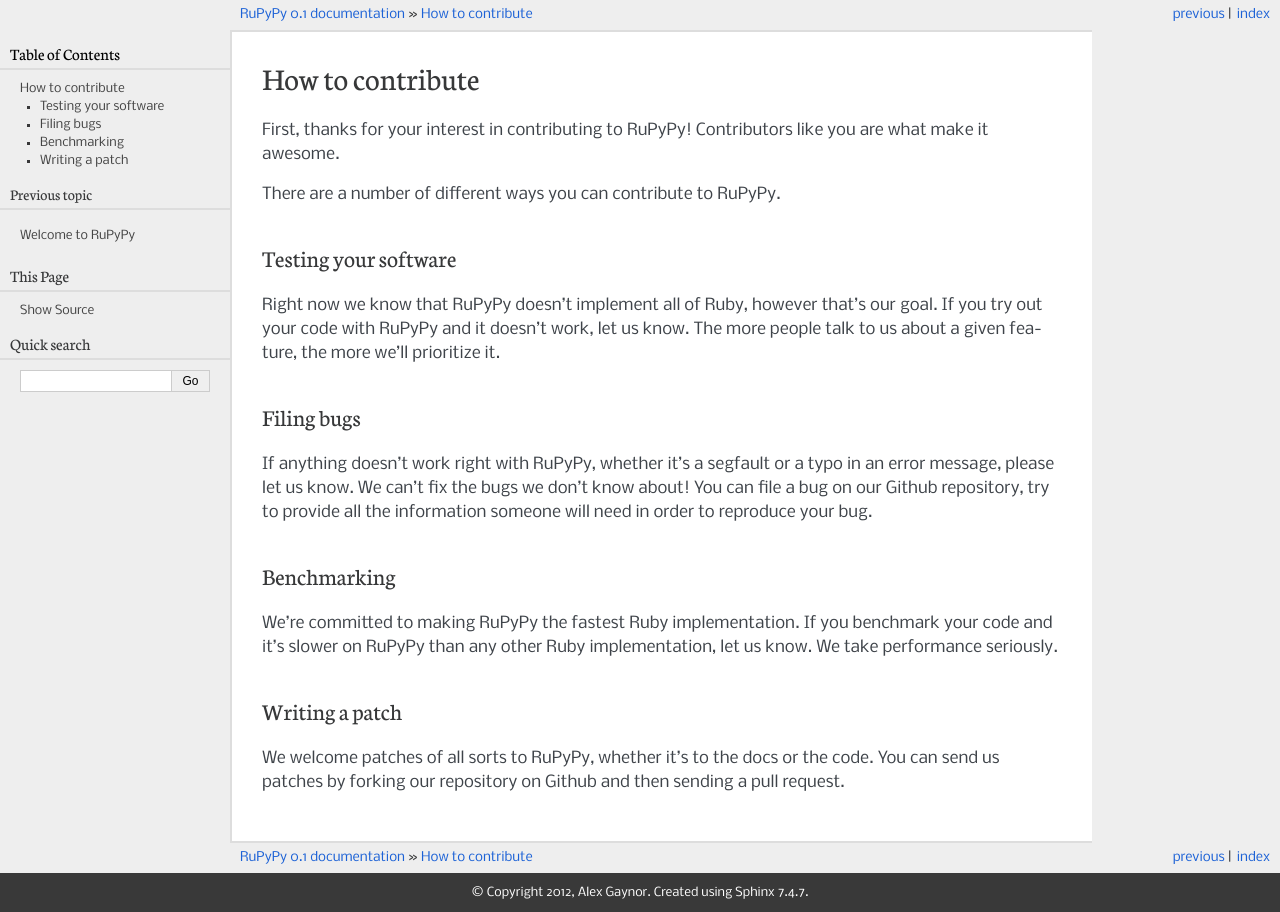
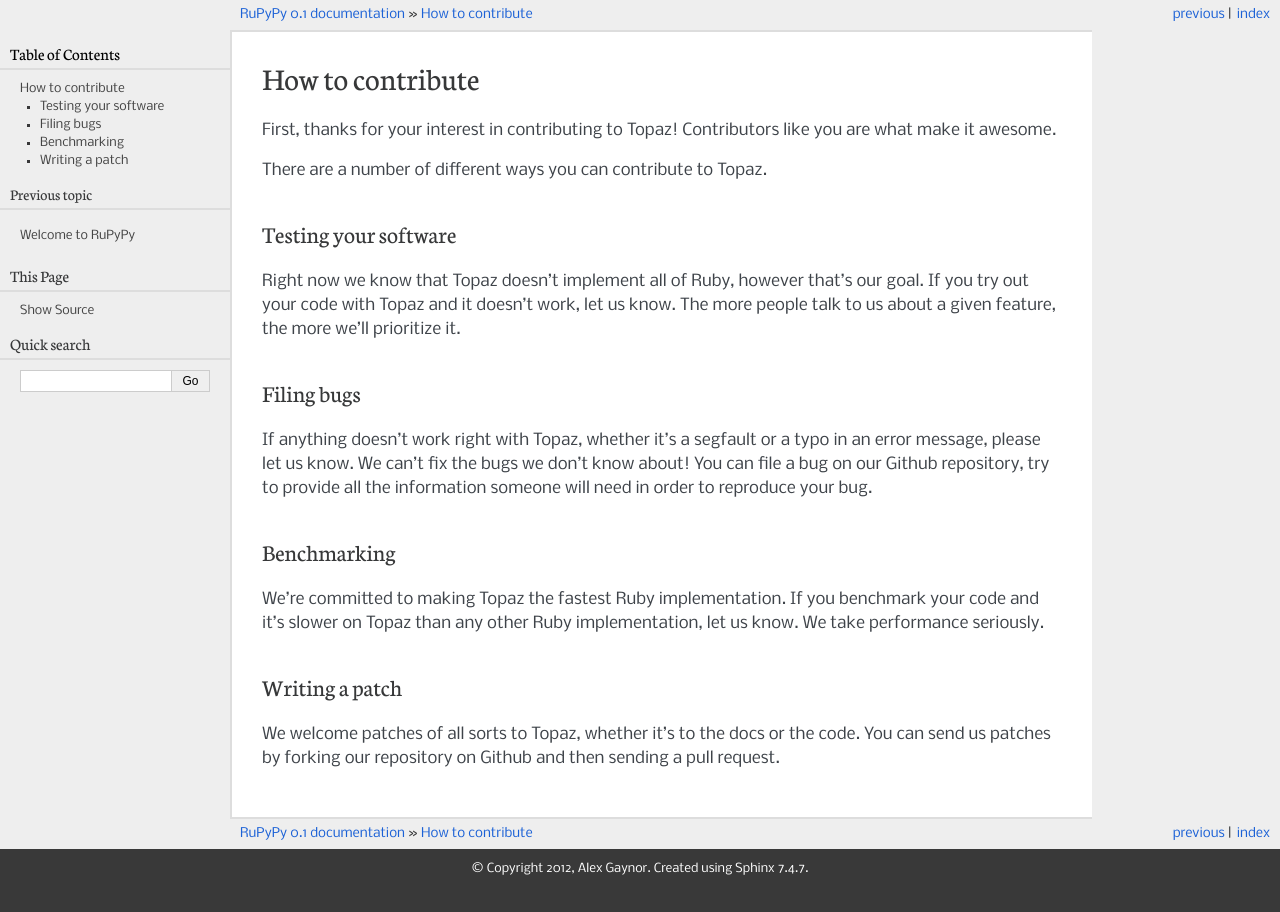
Before and after one commit to topazproject/topaz, a Sphinx documentation site: the page built from docs/contributing.rst, in a window 1280 px wide. Built offline with Sphinx 7.4.7, drawn with Linux system fonts in a browser that asks for light colours.

Commit message:
always call it topaz in the docs

```diff
--- a/docs/contributing.rst
+++ b/docs/contributing.rst
@@ -1,35 +1,36 @@
 How to contribute
 =================
 
-First, thanks for your interest in contributing to RuPyPy!  Contributors like
-you are what make it awesome.
+First, thanks for your interest in contributing to Topaz! Contributors like you
+are what make it awesome.
 
-There are a number of different ways you can contribute to RuPyPy.
+There are a number of different ways you can contribute to Topaz.
 
 Testing your software
 ---------------------
 
-Right now we know that RuPyPy doesn't implement all of Ruby, however that's our
-goal.  If you try out your code with RuPyPy and it doesn't work, let us know.
-The more people talk to us about a given feature, the more we'll prioritize it.
+Right now we know that Topaz doesn't implement all of Ruby, however that's our
+goal. If you try out your code with Topaz and it doesn't work, let us know. The
+more people talk to us about a given feature, the more we'll prioritize it.
 
 Filing bugs
 -----------
 
-If anything doesn't work right with RuPyPy, whether it's a segfault or a typo
-in an error message, please let us know.  We can't fix the bugs we don't know
-about!  You can file a bug on our Github repository, try to provide all the
-information someone will need in order to reproduce your bug.
+If anything doesn't work right with Topaz, whether it's a segfault or a typo in
+an error message, please let us know. We can't fix the bugs we don't know about!
+You can file a bug on our Github repository, try to provide all the information
+someone will need in order to reproduce your bug.
 
 Benchmarking
 ------------
 
-We're committed to making RuPyPy the fastest Ruby implementation.  If you benchmark your code and it's slower on RuPyPy than any other Ruby
-implementation, let us know.  We take performance seriously.
+We're committed to making Topaz the fastest Ruby implementation. If you
+benchmark your code and it's slower on Topaz than any other Ruby implementation,
+let us know. We take performance seriously.
 
 Writing a patch
 ---------------
 
-We welcome patches of all sorts to RuPyPy, whether it's to the docs or the
-code.  You can send us patches by forking our repository on Github and then
-sending a pull request.
+We welcome patches of all sorts to Topaz, whether it's to the docs or the code.
+You can send us patches by forking our repository on Github and then sending a
+pull request.
```
